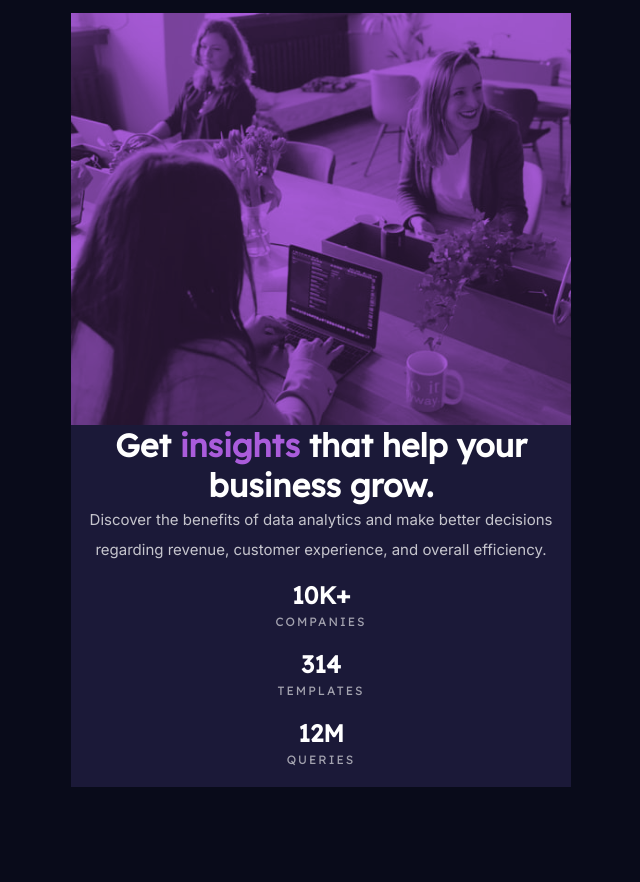
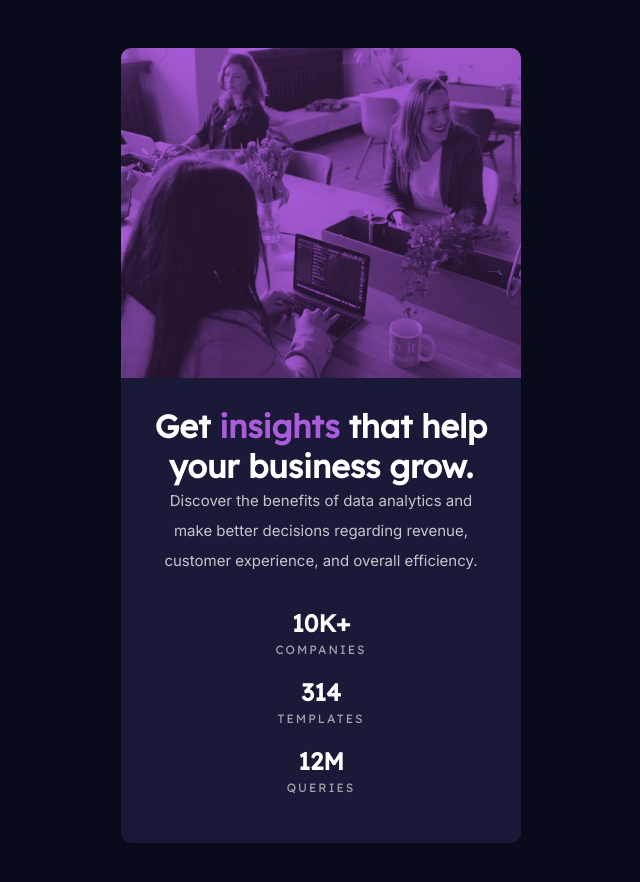
Before and after one commit to matthew-millard/stats-preview-card, a plain HTML site: page index.html in a window 1280 px wide. Shown: the whole page, without its empty margins (319-959 px from the left). Before the commit the page ends 800 px from the top, so only its background shows below. Drawn offline with Linux system fonts and the light colour scheme.

Commit message:
Fix component border-radius

```diff
--- a/styles.css
+++ b/styles.css
@@ -39,6 +39,7 @@ body {
     display: flex;
     justify-content: center;
     align-items: center;
+    padding: 3rem;
 }
 
 /* text styles */
@@ -78,8 +79,8 @@ picture {
 
 .card {
     background-color:hsl(244, 38%, 16%);
-    /* border-radius: 10px; */
-    max-width: 500px;
+    border-radius: 10px;
+    max-width: 400px;
     margin-inline: 8%;
 
 }
@@ -98,19 +99,26 @@ picture {
 .image-container {
     background-color: hsl(277, 64%, 61%);
     position: relative;
-}
-
-
-.card__image {
-    mix-blend-mode: multiply;
-    opacity: 0.8;
     border-top-left-radius: 10px;
     border-top-right-radius: 10px;
 }
 
 
 
+.card__image {
+    mix-blend-mode: multiply;
+    opacity: 0.8;
 
+}
+
+
+.contents-container {
+    padding: 7%;
+}
+
+.stats-container {
+    margin-top: 2rem;
+}
 
 .stats {
     list-style: none;
@@ -149,6 +157,8 @@ picture {
 
 .image-container {
     grid-area: image;
+    border-top-left-radius: 0;
+    border-bottom-right-radius: 10px;
 }
 
 
```
